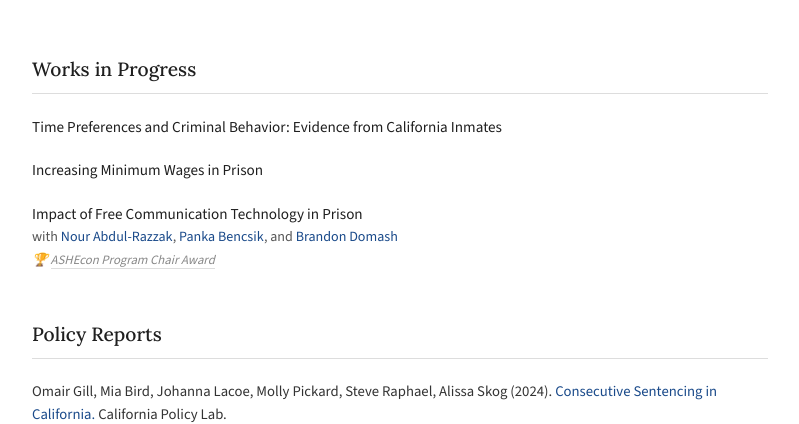
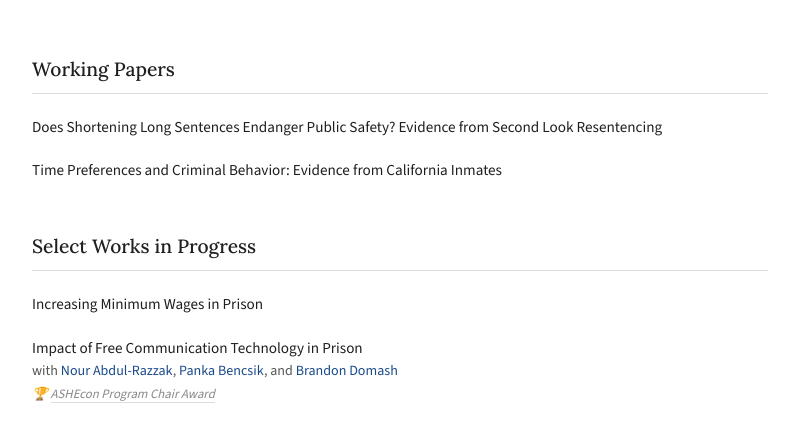
Before and after one commit to omair-gill/omair-gill.github.io, a plain HTML site: page index.html in a window 1280 px wide. Shown: the part 376-800 px from the top of the page, without its empty margins (240-1039 px from the left). Drawn offline with nearby package versions, Linux system fonts and the light colour scheme.

Commit message:
Add Working Papers section; rename Works in Progress to Select Works in Progress
Co-Authored-By: Claude Fable 5 <noreply@anthropic.com>

```diff
--- a/index.html
+++ b/index.html
@@ -71,11 +71,20 @@
   </div>
 
   <section id="research">
-    <h2>Works in Progress</h2>
+    <h2>Working Papers</h2>
     <ul class="paper-list">
+      <li>
+        <div class="paper-title">Does Shortening Long Sentences Endanger Public Safety? Evidence from Second Look Resentencing</div>
+      </li>
       <li>
         <div class="paper-title">Time Preferences and Criminal Behavior: Evidence from California Inmates</div>
       </li>
+    </ul>
+  </section>
+
+  <section id="progress">
+    <h2>Select Works in Progress</h2>
+    <ul class="paper-list">
       <li>
         <div class="paper-title">Increasing Minimum Wages in Prison</div>
       </li>
```
